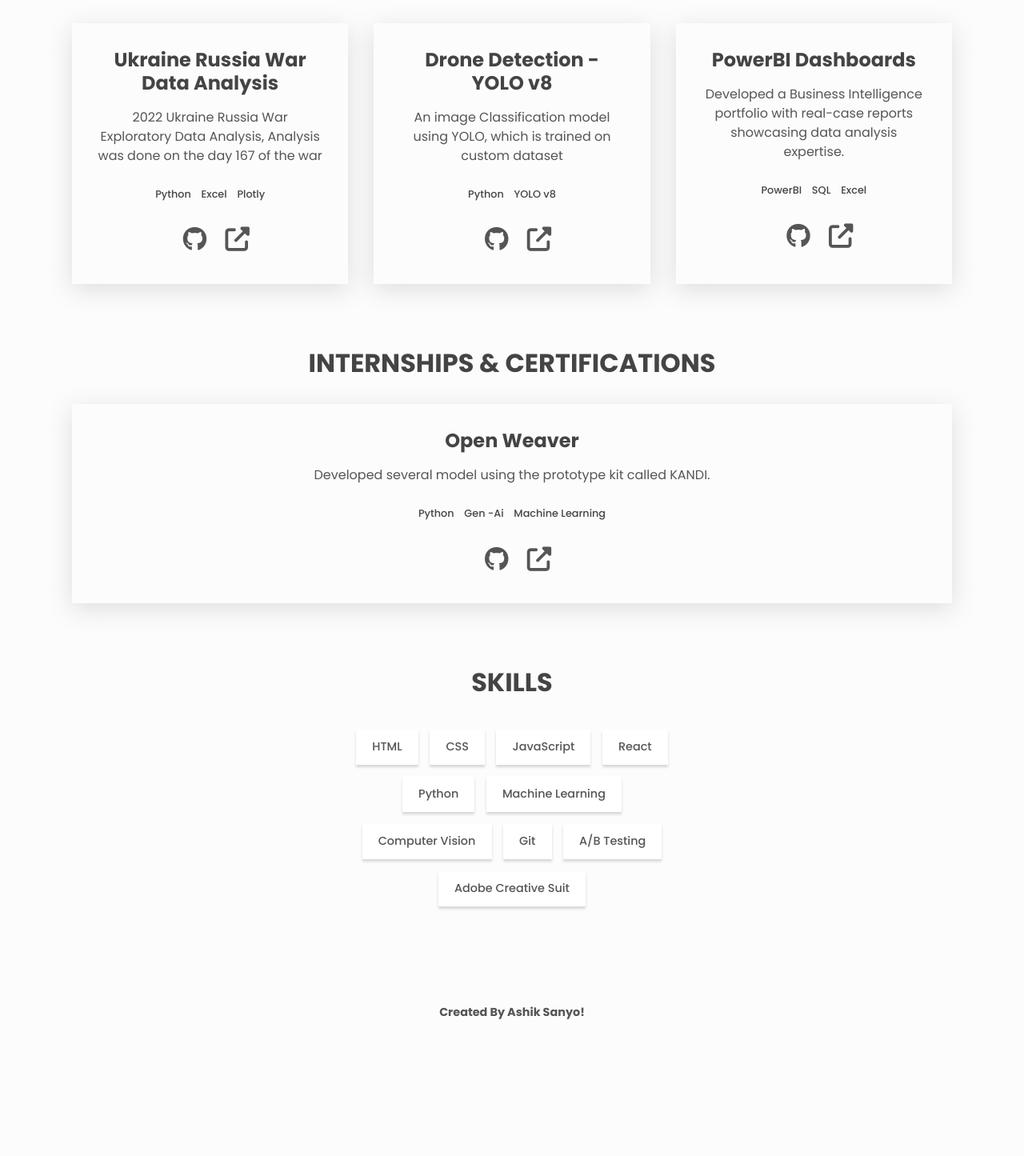
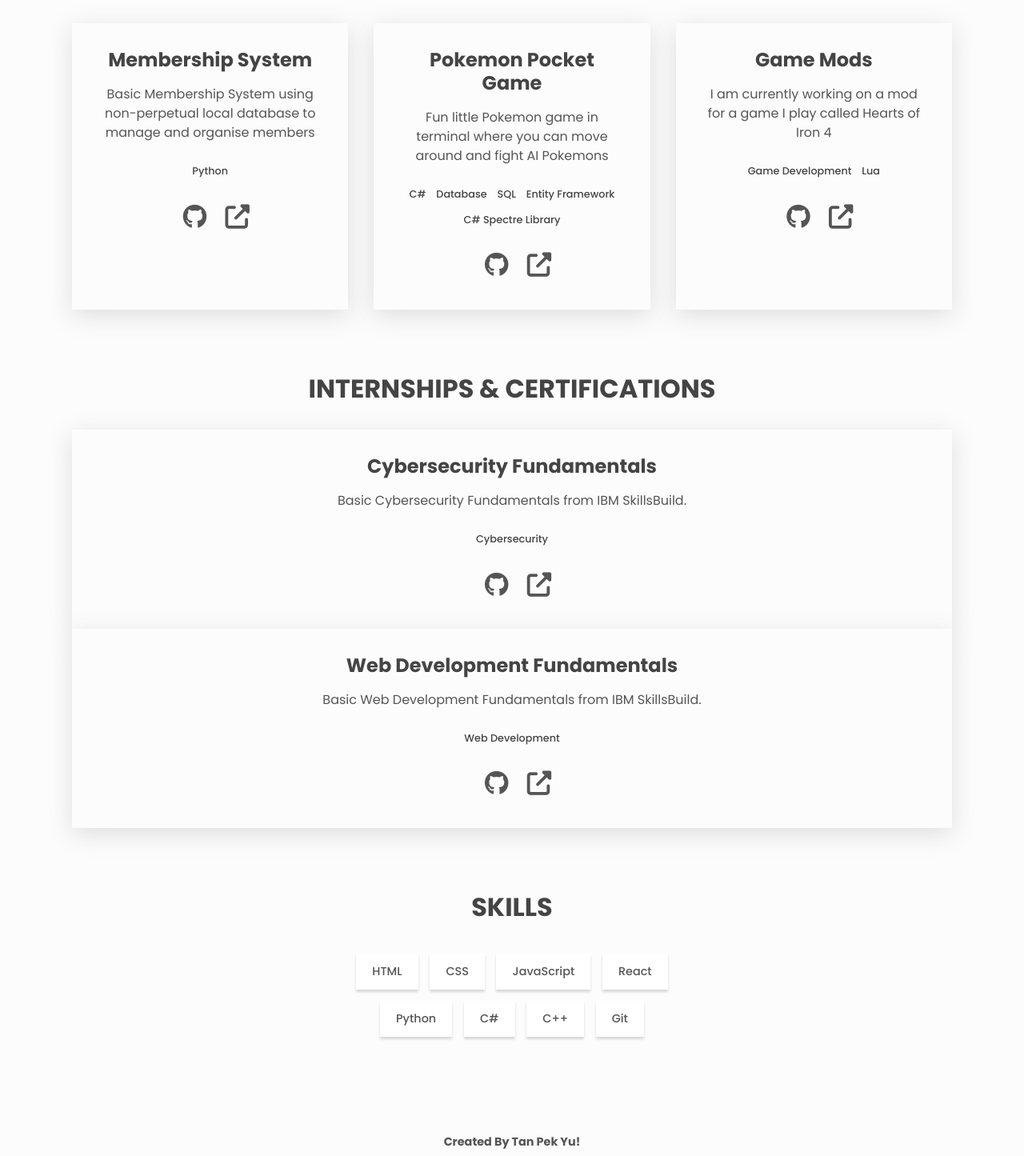
Before and after one commit to PY8642/py.github.io, a plain HTML site: page index.html in a window 1280 px wide. Shown: the part 774-2219 px from the top of the page at 80% size. Before the commit the page ends 2099 px from the top, so only its background shows below. Drawn offline with Linux system fonts and the light colour scheme.

Commit message:
Final commit

```diff
--- a/index.html
+++ b/index.html
@@ -26,13 +26,13 @@
       crossorigin="anonymous"
     ></script>
     <link rel="stylesheet" href="styles.css" />
-    <title>Ashik Sanyo</title>    <!-- Change it your name  --> .
+    <title>Tan Pek Yu</title>    <!-- Change it your name  --> .
   </head>
   <body class="light" id="top">
     <header class="header center">
       <h3>
         <a href="" class="link"
-          >{AS}. <!--insert your initials here --></a
+          >{PY}. <!--insert your initials here --></a
         >
       </h3> <!--use the linkedIn or any link in above href-->
 
@@ -45,7 +45,7 @@
             <a class="link link--nav" href="#skills">Skills</a>
           </li>
           <li class="nav__list-item">
-            <a class="link link--nav" href="#Internship">Internship</a>
+            <a class="link link--nav" href="#Internship">Certifications</a>
           </li>
           <!--   <li class="nav__list-item">
             <a class="link link--nav" href="#Exp">Experience</a>
@@ -69,13 +69,13 @@
     <main>
       <!-- About -->
       <div class="about center">
-        <h1>Hi, I am <span class="about__name">Ashik Sanyo.</span></h1>
-        <h2 class="about__role">Aspiring DataScientist</h2>
+        <h1>Hi, I am <span class="about__name">Tan Pek Yu.</span></h1>
+        <h2 class="about__role">Aspiring Software Engineer and Data Scientist</h2>
         <p class="about__desc"> <!-- Edit the About make sure you add your degree!-->
-          I'm a Tech geek living in Bangalore, India. I love to solve problems and build things. Also an Ex-TCSer and presently a Post grad Data Science student at Christ University!
+          I am an IT Student in Singapore. I love to solve problems and build things. Presently a Diploma Holder in Information Technology at Nanyang Polytechnic!
         </p> <!-- about you -->
         <br>
-        <a href="mailto:ashiksanyo01@gmail.com">Mail: ashisanyo01@gmail.com </a><p> Contact: +91 63624 86106</p>  <!--Change it to your mail id and contact no-->
+        <a href="mailto:tanpy2016@gmail.com">Mail: tanpy2016@gmail.com </a><p> Contact: +65 88088426</p>  <!--Change it to your mail id and contact no-->
       </br>
 
 
@@ -85,7 +85,7 @@
           </a>
 
           <a
-            href="https://github.com/ashiksanyo10" target="_blank"
+            href="https://github.com/PY8642" target="_blank"
             aria-label="github"
             class="link link--icon"
           >
@@ -93,7 +93,7 @@
           </a> <!-- Github profile Link-->
 
           <a
-            href="https://linkedin.com/in/ashiksanyo" target="_blank"
+            href="https://www.linkedin.com/in/pek-yu-tan" target="_blank"
             aria-label="linkedin"
             class="link link--icon"
           >
@@ -108,18 +108,16 @@
 
         <div class="projects__grid">
           <div class="project">
-            <h3>Ukraine Russia War Data Analysis</h3> <!--Peoject Title -->
+            <h3>Membership System</h3> <!--Peoject Title -->
             <p class="project__description">
-              2022 Ukraine Russia War Exploratory Data Analysis, Analysis was done on the day 167 of the war
+              Basic Membership System using non-perpetual local database to manage and organise members
             </p> <!--Project description-->
             <ul class="project__stack">
               <li class="project__stack-item">Python</li>
-              <li class="project__stack-item">Excel</li>
-              <li class="project__stack-item">Plotly</li>
             </ul>
 
             <a
-              href="https://github.com/ashiksanyo10/Russia-Ukraine_War_EDA" target="_blank"
+              href="https://github.com/PY8642/Membership-System" target="_blank"
               aria-label="source code"
               class="link link--icon"
             >  <!--Project link-->
@@ -136,18 +134,21 @@
           </div>
 
           <div class="project">
-            <h3>Drone Detection - YOLO v8</h3>
+            <h3>Pokemon Pocket Game</h3>
             <p class="project__description">
-              An image Classification model using YOLO, which is trained on custom dataset
+              Fun little Pokemon game in terminal where you can move around and fight AI Pokemons
             </p>
             <ul class="project__stack">
-              <li class="project__stack-item">Python</li>
-              <li class="project__stack-item">YOLO v8</li>
+              <li class="project__stack-item">C#</li>
+              <li class="project__stack-item">Database</li>
+              <li class="project__stack-item">SQL</li>
+              <li class="project__stack-item">Entity Framework</li>
+              <li class="project__stack-item">C# Spectre Library</li>
             </ul>
 
             <a
-              href="https://github.com/ashiksanyo10/DroneXYOLOv8" target="_blank"
-              aria-label="https://github.com/ashiksanyo10/DroneXYOLOv8" target="_blank"
+              href="https://github.com/PY8642/Pokemon-Pocket" target="_blank"
+              aria-label="https://www.novypro.com/project/us-sales-dash" target="_blank"
               class="link link--icon"
             >
               <i aria-hidden="true" class="fab fa-github"></i>
@@ -162,18 +163,17 @@
           </div>
 
           <div class="project">
-            <h3>PowerBI Dashboards</h3>
+            <h3>Game Mods</h3>
             <p class="project__description">
-              Developed a Business Intelligence portfolio with real-case reports showcasing data analysis expertise.
+              I am currently working on a mod for a game I play called Hearts of Iron 4
             </p>
             <ul class="project__stack">
-              <li class="project__stack-item">PowerBI</li>
-              <li class="project__stack-item">SQL</li>
-              <li class="project__stack-item">Excel</li>
+              <li class="project__stack-item">Game Development</li>
+              <li class="project__stack-item">Lua</li>
             </ul>
 
             <a
-              href="https://www.novypro.com/profile_projects/ashiksanyo" target="_blank"
+              href="https://github.com/Project-TWS/Project-TWS-Repo" target="_blank"
               aria-label="https://www.novypro.com/project/us-sales-dash" target="_blank"
               class="link link--icon"
             >
@@ -194,14 +194,37 @@
         <h2 class="section__title">Internships & Certifications</h2>
 
       <div class="project">
-        <h3>Open Weaver</h3>
+        <h3>Cybersecurity Fundamentals</h3>
         <p class="project__description">
-          Developed several model using the prototype kit called KANDI.
+          Basic Cybersecurity Fundamentals from IBM SkillsBuild.
         </p>
         <ul class="project__stack">
-          <li class="project__stack-item">Python</li>
-          <li class="project__stack-item">Gen -Ai</li>
-          <li class="project__stack-item">Machine Learning</li>
+          <li class="project__stack-item">Cybersecurity</li>
+        </ul>
+
+        <a
+          href="C:\Users\py\Desktop\Digital Portfolio\py.github.io\Screenshot 2025-07-11 213758.png"
+          aria-label="https://www.novypro.com/project/us-sales-dash" target="_blank"
+          class="link link--icon"
+        > <!-- Include the certification links and  -->
+          <i aria-hidden="true" class="fab fa-github"></i>
+        </a>
+        <a
+          href="https://example.com"
+          aria-label="live preview"
+          class="link link--icon"
+        >
+          <i aria-hidden="true" class="fas fa-external-link-alt"></i>
+        </a>
+    </div>
+
+          <div class="project">
+        <h3>Web Development Fundamentals</h3>
+        <p class="project__description">
+          Basic Web Development Fundamentals from IBM SkillsBuild.
+        </p>
+        <ul class="project__stack">
+          <li class="project__stack-item">Web Development</li>
         </ul>
 
         <a
@@ -218,7 +241,6 @@
         >
           <i aria-hidden="true" class="fas fa-external-link-alt"></i>
         </a>
-      </div>
     </div>
   </section>
 
@@ -234,11 +256,9 @@
           <li class="skills__list-item btn btn--plain">JavaScript</li>
           <li class="skills__list-item btn btn--plain">React</li>
           <li class="skills__list-item btn btn--plain">Python</li>
-          <li class="skills__list-item btn btn--plain">Machine Learning</li>
-          <li class="skills__list-item btn btn--plain">Computer Vision</li>
+          <li class="skills__list-item btn btn--plain">C#</li>
+          <li class="skills__list-item btn btn--plain">C++</li>
           <li class="skills__list-item btn btn--plain">Git</li>
-          <li class="skills__list-item btn btn--plain">A/B Testing</li>
-          <li class="skills__list-item btn btn--plain">Adobe Creative Suit</li>
         </ul>
       </section>
 
@@ -247,7 +267,7 @@
         href=""
         class="link footer__link"
       >
-        Created By Ashik Sanyo! <!-- edit it to your name -->
+        Created By Tan Pek Yu! <!-- edit it to your name -->
       </a>
     </footer>
 
```
Also changed, not shown: Screenshot 2025-07-11 213758.png (added).
